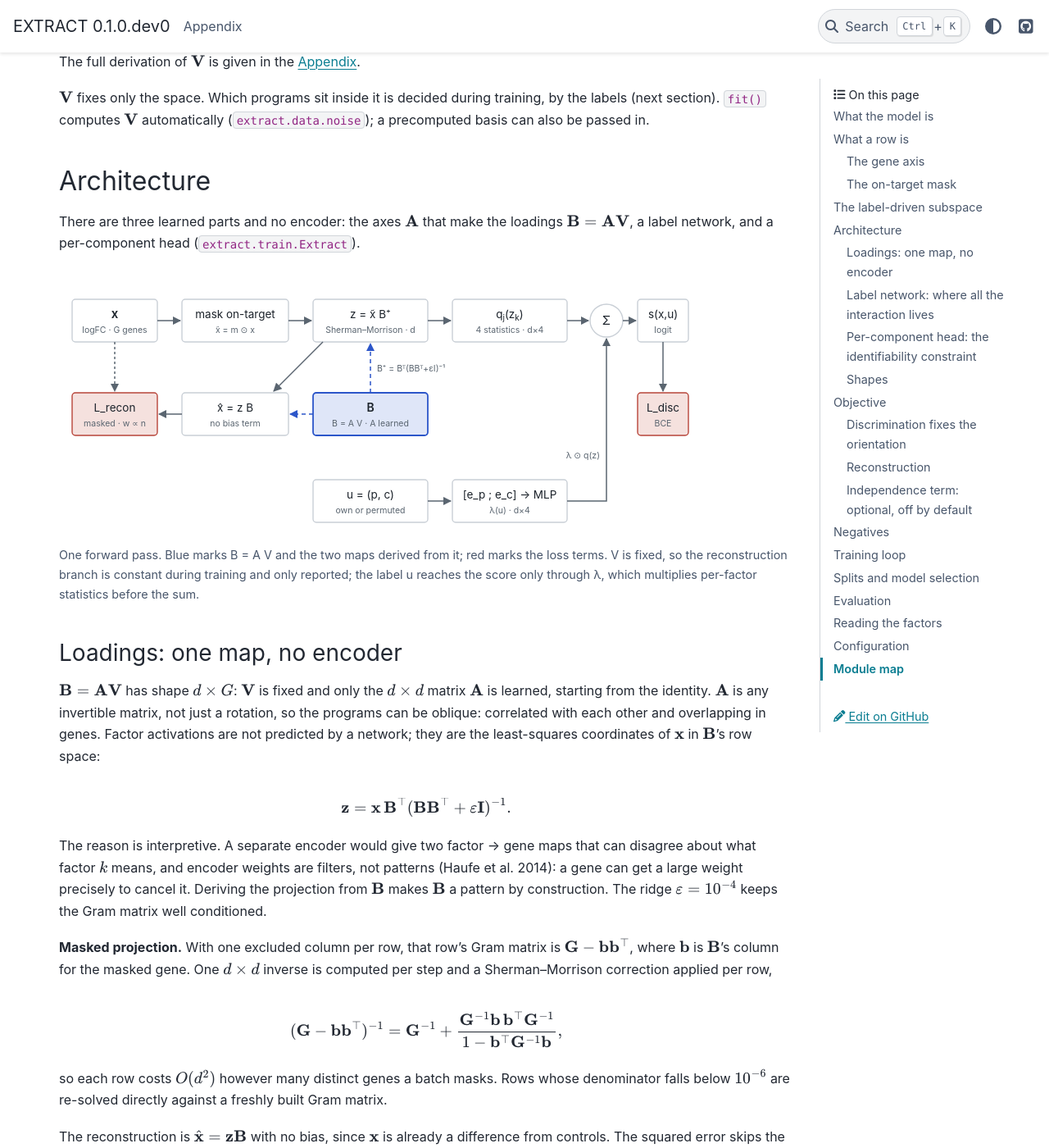
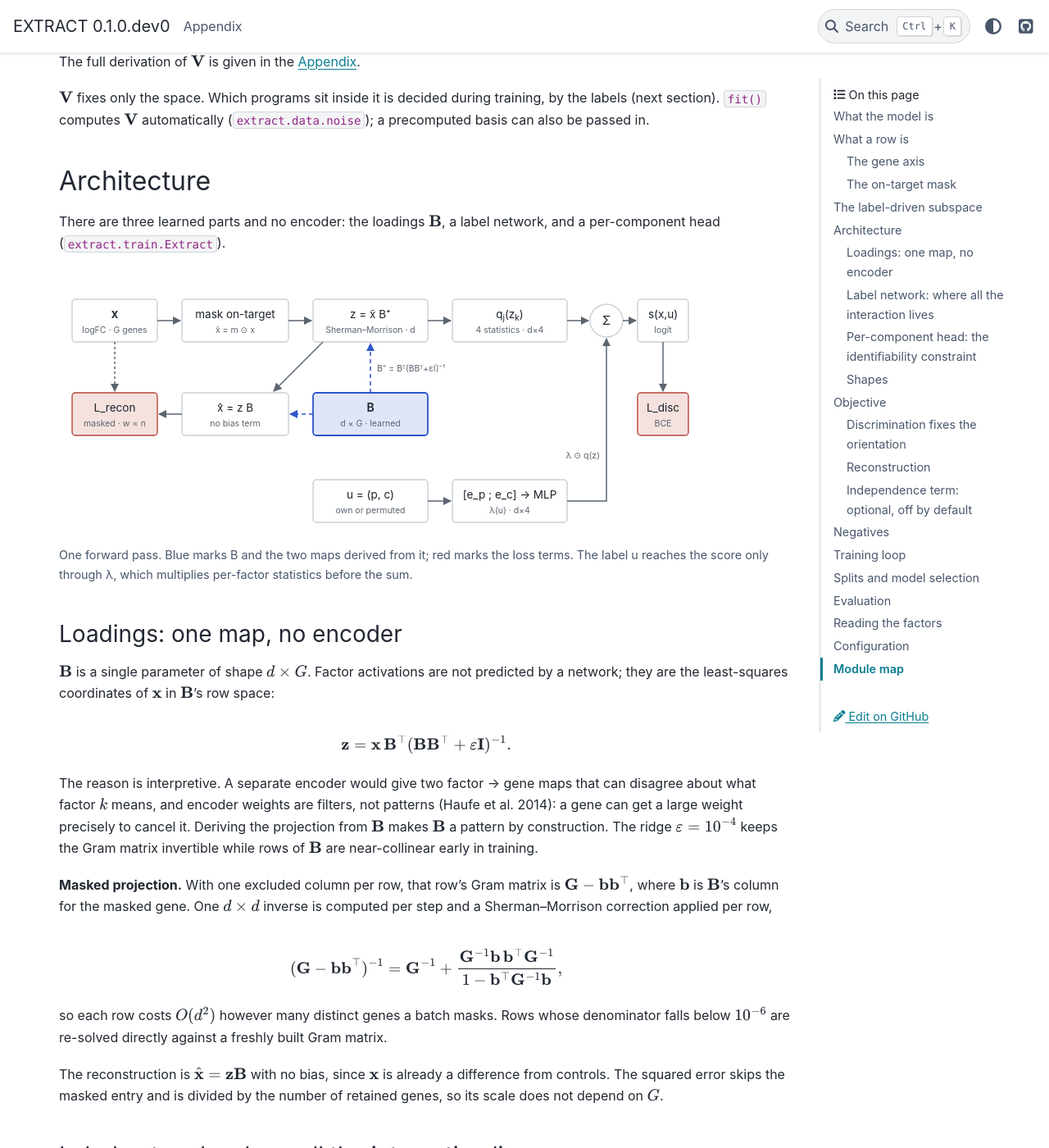
Before and after one commit to EraslanBas/EXTRACT, a Sphinx documentation site: the page built from docs/source/index.md, in a window 1280 px wide and 1400 px high, scrolled down 3286 px. Shown: the whole window at 82% size. Built offline with Sphinx 7.4.7 and the PyData theme 0.15.4, drawn with Linux system fonts in a browser that asks for light colours.

Commit message:
Docs: restore the Architecture section to its form before the fixed-model edits
Co-Authored-By: Claude Opus 5.5 <noreply@anthropic.com>

````diff
--- a/docs/source/index.md
+++ b/docs/source/index.md
@@ -173,9 +173,8 @@ automatically (`extract.data.noise`); a precomputed basis can also be passed in.
 
 ## Architecture
 
-There are three learned parts and no encoder: the axes $\mathbf A$ that make the
-loadings $\mathbf B = \mathbf A\mathbf V$, a label network, and a per-component head
-(`extract.train.Extract`).
+There are three learned parts and no encoder: the loadings $\mathbf B$, a
+label network, and a per-component head (`extract.train.Extract`).
 
 ```{raw} html
 <div class="ex-figure">
@@ -208,7 +207,7 @@ loadings $\mathbf B = \mathbf A\mathbf V$, a label network, and a per-component
   <path class="ln" d="M688 62 H704" marker-end="url(#a)"/>
   <rect class="boxB" x="310" y="150" width="140" height="52" rx="4"/>
   <text x="380" y="173" text-anchor="middle" font-size="14" font-weight="600">B</text>
-  <text x="380" y="191" text-anchor="middle" class="sub">B = A V · A learned</text>
+  <text x="380" y="191" text-anchor="middle" class="sub">d × G · learned</text>
   <path class="lnB" d="M380 150 V90" marker-end="url(#aB)"/>
   <text x="388" y="124" class="sub">B⁺ = Bᵀ(BBᵀ+εI)⁻¹</text>
   <rect class="box" x="150" y="150" width="130" height="52" rx="4"/>
@@ -236,16 +235,13 @@ loadings $\mathbf B = \mathbf A\mathbf V$, a label network, and a per-component
   <path class="ln" d="M737 88 V148" marker-end="url(#a)"/>
 </svg>
 </div>
-<p class="ex-caption">One forward pass. Blue marks B = A V and the two maps derived from it; red marks the loss terms. V is fixed, so the reconstruction branch is constant during training and only reported; the label u reaches the score only through λ, which multiplies per-factor statistics before the sum.</p>
+<p class="ex-caption">One forward pass. Blue marks B and the two maps derived from it; red marks the loss terms. The label u reaches the score only through λ, which multiplies per-factor statistics before the sum.</p>
 ```
 
 ### Loadings: one map, no encoder
 
-$\mathbf B = \mathbf A\mathbf V$ has shape $d \times G$: $\mathbf V$ is fixed and only
-the $d \times d$ matrix $\mathbf A$ is learned, starting from the identity.
-$\mathbf A$ is any invertible matrix, not just a rotation, so the programs can be
-oblique: correlated with each other and overlapping in genes. Factor activations
-are not predicted by a network; they are the least-squares coordinates of
+$\mathbf B$ is a single parameter of shape $d \times G$. Factor activations are
+not predicted by a network; they are the least-squares coordinates of
 $\mathbf x$ in $\mathbf B$'s row space:
 
 $$
@@ -257,7 +253,8 @@ maps that can disagree about what factor $k$ means, and encoder weights are
 filters, not patterns (Haufe et al. 2014): a gene can get a large weight
 precisely to cancel it. Deriving the projection from $\mathbf B$ makes
 $\mathbf B$ a pattern by construction. The ridge $\varepsilon = 10^{-4}$ keeps
-the Gram matrix well conditioned.
+the Gram matrix invertible while rows of $\mathbf B$ are near-collinear early
+in training.
 
 **Masked projection.** With one excluded column per row, that row's Gram matrix
 is $\mathbf G - \mathbf b\mathbf b^\top$, where $\mathbf b$ is $\mathbf B$'s
````
